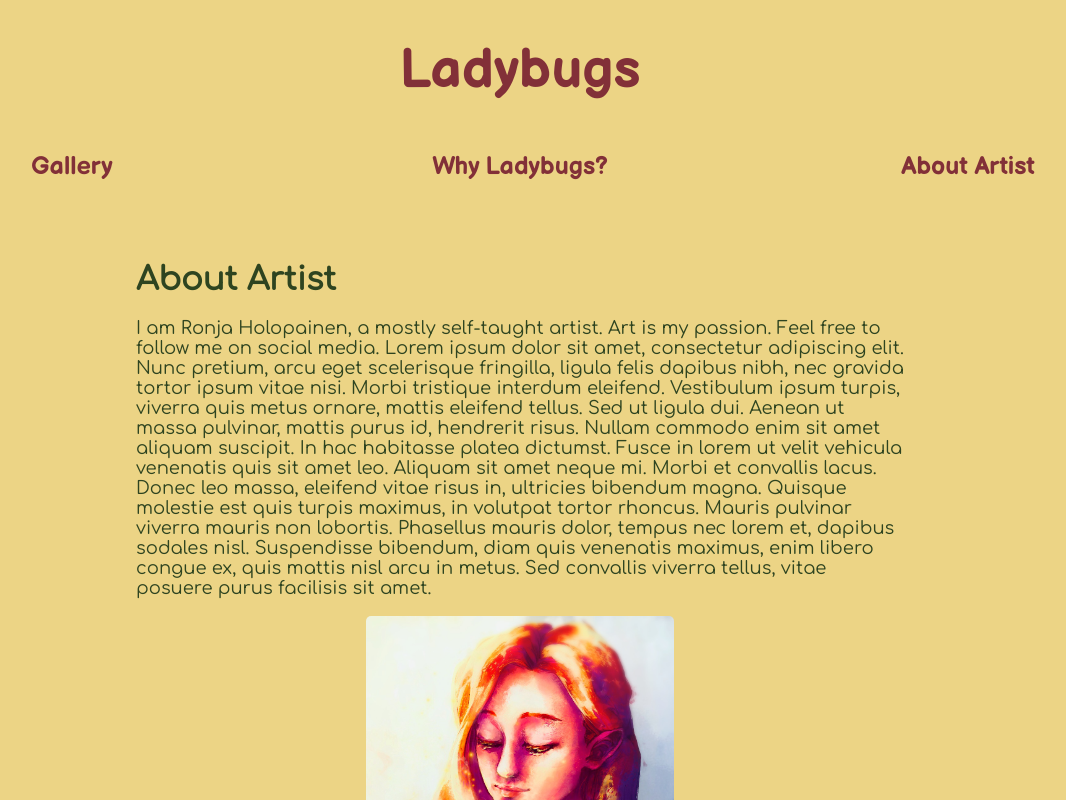
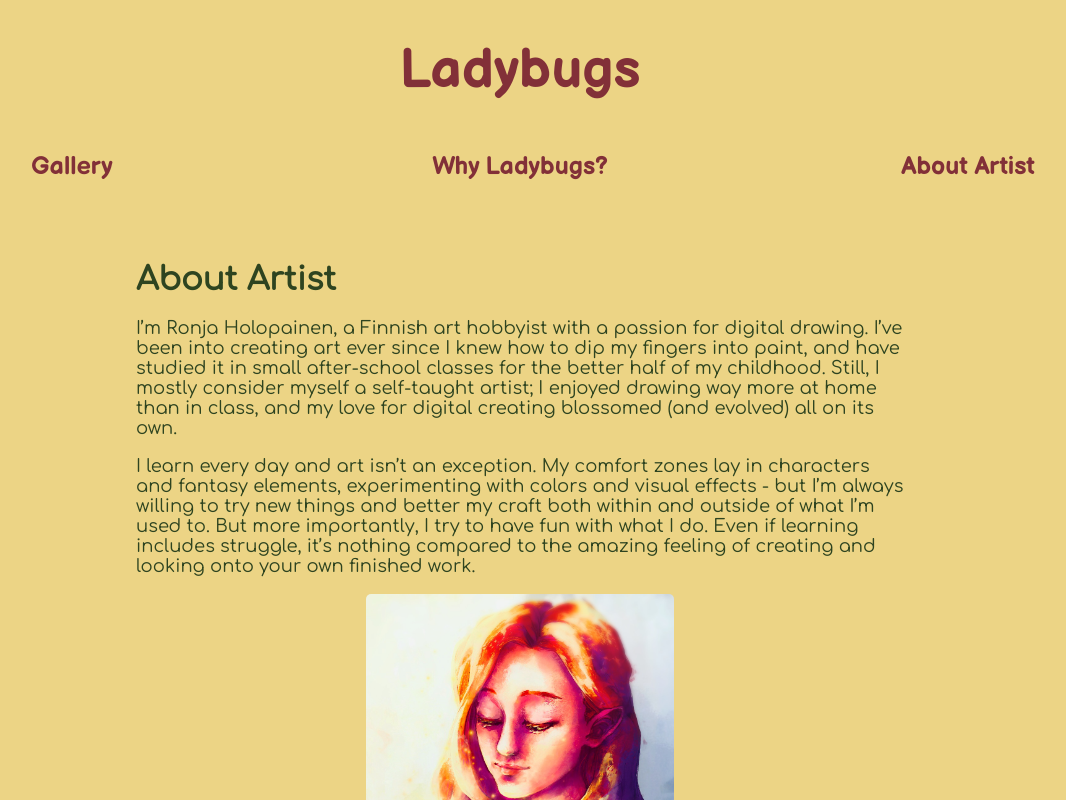
Before and after one commit to Lesuz/LadybugGallery, a React (Create React App) app: page /pages/Aboutartist in a window 1280 px wide. Shown: the top 800 px of the page, without its empty margins (120-1186 px from the left). Built offline with nearby package versions, Linux system fonts and the light colour scheme.

Commit message:
Added about artist content

```diff
--- a/src/pages/Aboutartist.js
+++ b/src/pages/Aboutartist.js
@@ -6,25 +6,22 @@ function Aboutartist() {
       <div className="wrapper">
         <h1>About Artist</h1>
         <div className="aboutartist">
-          <p>I am Ronja Holopainen, a mostly self-taught artist. Art is my passion. Feel free to follow me on
-            social media.
-
-            Lorem ipsum dolor sit amet, consectetur adipiscing elit. Nunc pretium, arcu eget scelerisque
-            fringilla, ligula felis dapibus nibh, nec gravida tortor ipsum vitae nisi. Morbi tristique interdum
-            eleifend. Vestibulum ipsum turpis, viverra quis metus ornare, mattis eleifend tellus. Sed ut ligula
-            dui. Aenean ut massa pulvinar, mattis purus id, hendrerit risus. Nullam commodo enim sit amet
-            aliquam suscipit. In hac habitasse platea dictumst. Fusce in lorem ut velit vehicula venenatis
-            quis sit amet leo. Aliquam sit amet neque mi. Morbi et convallis lacus. Donec leo massa, eleifend
-            vitae risus in, ultricies bibendum magna. Quisque molestie est quis turpis maximus, in volutpat
-            tortor rhoncus. Mauris pulvinar viverra mauris non lobortis. Phasellus mauris dolor, tempus nec
-            lorem et, dapibus sodales nisl. Suspendisse bibendum, diam quis venenatis maximus, enim libero
-            congue ex, quis mattis nisl arcu in metus. Sed convallis viverra tellus, vitae posuere purus
-            facilisis sit amet.
+          <p>
+            I’m Ronja Holopainen, a Finnish art hobbyist with a passion for digital drawing. I’ve been into
+            creating art ever since I knew how to dip my fingers into paint, and have studied it in small
+            after-school classes for the better half of my childhood. Still, I mostly consider myself a
+            self-taught artist; I enjoyed drawing way more at home than in class, and my love for digital
+            creating blossomed (and evolved) all on its own.
+          </p>
+          <p>
+            I learn every day and art isn’t an exception. My comfort zones lay in characters and fantasy
+            elements, experimenting with colors and visual effects - but I’m always willing to try new things
+            and better my craft both within and outside of what I’m used to. But more importantly, I
+            try to have fun with what I do. Even if learning includes struggle, it’s nothing compared to
+            the amazing feeling of creating and looking onto your own finished work.
           </p>
           <img src={profilepic}></img>
           </div>
-
-
         <div className="socialmedia">
           <a href="https://www.instagram.com/riimedoesart/" rel="noreferrer" target="_blank" >
             <FiInstagram />
```
